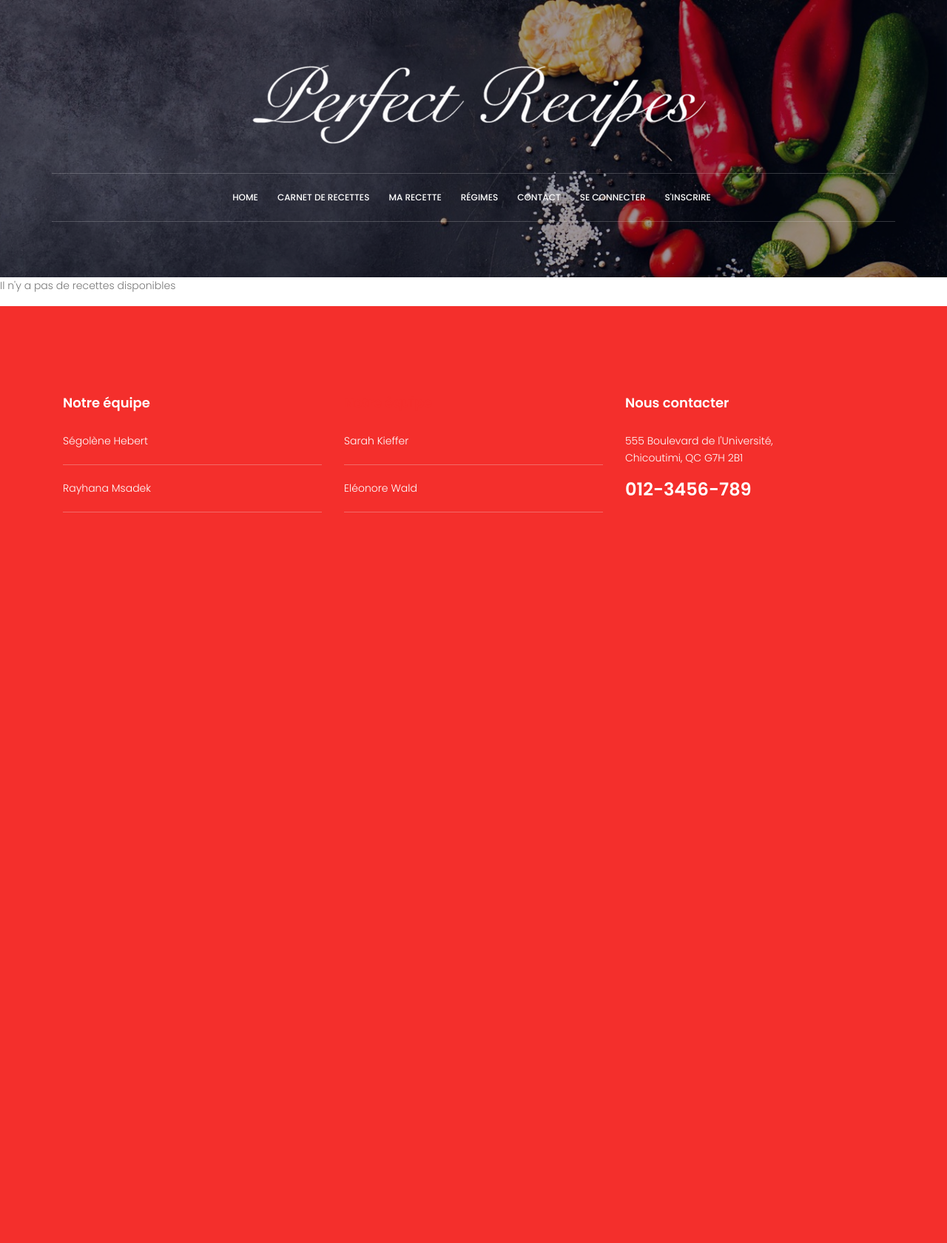
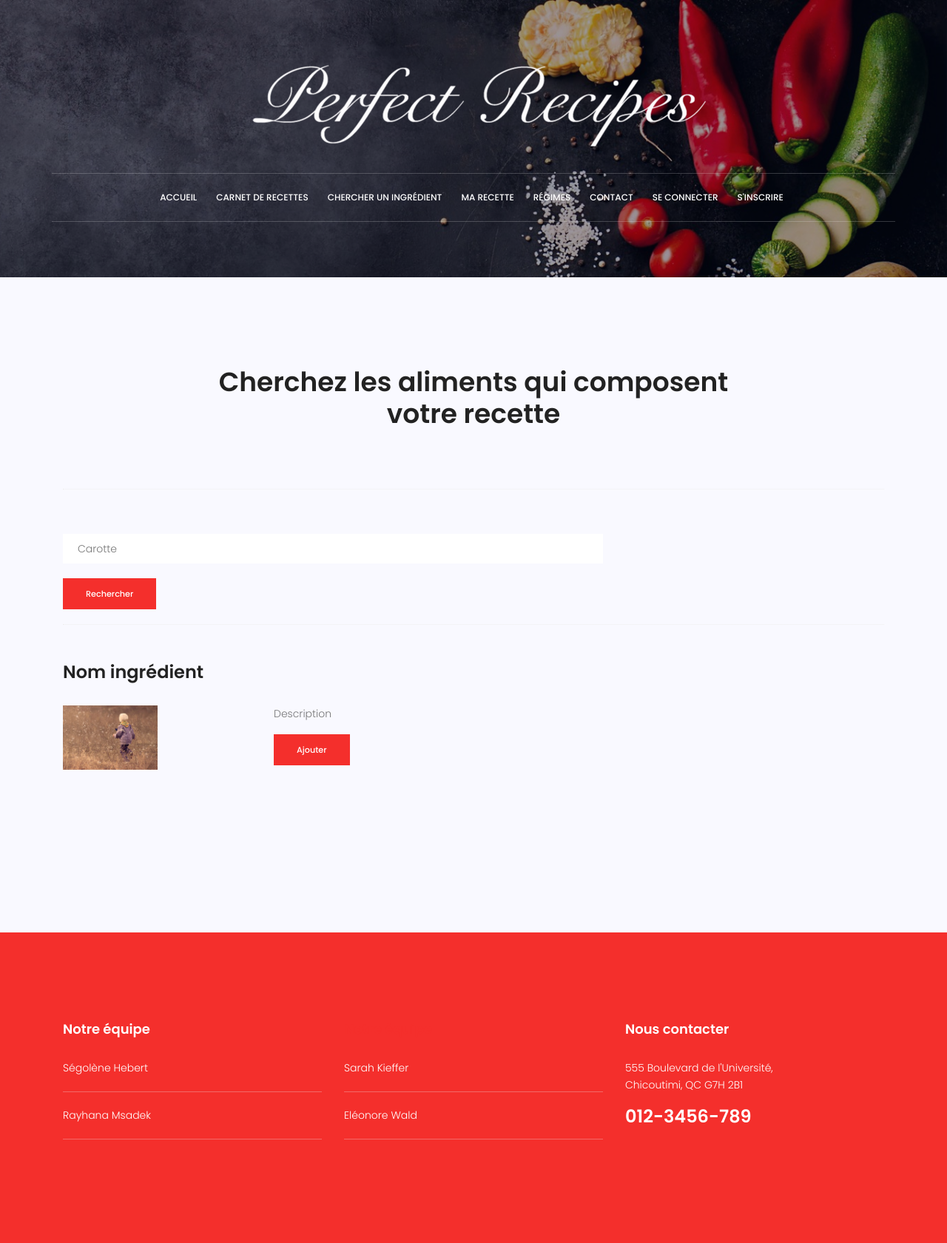
Before and after one commit to eleonoreW/MyProjectWebSem, a Django app: page /Recipes/search/ in a window 1280 px wide. Shown: the whole page at 74% size. Before the commit the page ends 693 px from the top, so only its background shows below. Run offline with Django 3.2, Linux system fonts and the light colour scheme; data that the repository does not hold is empty; some libraries are stand-ins or nearby versions.

Commit message:
Chercher un ingrédient
Incorporation de la page pour chercher un ingrédient

```diff
--- a/Recipes/urls.py
+++ b/Recipes/urls.py
@@ -6,4 +6,5 @@ url(r'^$', views.index, name='index'),
 # ex: /Recipe/5/
 url(r'^(?P<recipe_id>[0-9]+)/$', views.detail, name='detail'),
 url(r'^myrecipe/', views.myrecipe, name='myrecipe'),
+url(r'^search/', views.search, name='search'),
 ]
--- a/Recipes/views.py
+++ b/Recipes/views.py
@@ -22,3 +22,6 @@ def detail(request, recipe_id):
 
 def myrecipe(request):
     return render(request, 'Recipes/myRecipe.html')
+
+def search(request):
+    return render(request, 'Recipes/search.html')
--- /dev/null
+++ b/templates/Recipes/search.html
@@ -0,0 +1,47 @@
+{% extends 'base.html' %}
+{% block content %}
+
+<!-- Start menu-area Area -->
+<section class="menu-area section-gap" id="menu">
+    <div class="container">
+        <div class="row d-flex justify-content-center">
+            <div class="menu-content pb-70 col-lg-8">
+                <div class="title text-center">
+                    <h1 class="mb-10">Cherchez les aliments qui composent votre recette</h1>
+                </div>
+            </div>
+        </div>
+
+        <form action="#">
+            <div class="section-top-border">
+                <div class="row">
+                    <div class="col-lg-8 col-md-8 pb-20">
+                            <div class="mt-10">
+                                <input type="text" name="carotte" placeholder="Carotte" onfocus="this.placeholder = ''" onblur="this.placeholder = 'Carotte'" required class="single-input">
+                            </div>
+                    </div>
+                <div class="col-lg-7 pb-20">
+                    <div class="alert-msg" style="text-align: center;"></div>
+                    <button class="genric-btn primary" style="float: center;">Rechercher</button>
+                </div>
+            </div>
+        </form>
+
+        <div class="section-top-border">
+            <h3 class="mb-30">Nom ingrédient</h3>
+            <div class="row">
+                <div class="col-md-3">
+                    <img src="img/elements/d.jpg" alt="" class="img-fluid">
+                </div>
+                <div class="col-md-9 mt-sm-20 left-align-p">
+                    <p>Description</p>
+                    <button class="genric-btn primary" style="float: center;">Ajouter</button>
+                </div>
+            </div>
+        </div>
+    </div>
+
+
+</section>
+<!-- End menu-area Area -->
+{% endblock %}
--- a/templates/base.html
+++ b/templates/base.html
@@ -47,8 +47,9 @@
 					<div class="row align-items-center justify-content-center d-flex">
 				      <nav id="nav-menu-container">
 				        <ul class="nav-menu">
-				            <li><a href="{% url 'home' %}">Home</a></li>
+				            <li><a href="{% url 'home' %}">Accueil</a></li>
                             <li><a href="{% url 'index' %}">Carnet de recettes</a></li>
+                            <li><a href="{% url 'search' %}">Chercher un ingrédient</a></li>
                             <li><a href="{% url 'myrecipe' %}">Ma recette</a></li>
                             <li><a href="{% url 'diets' %}">R&eacute;gimes</a></li>
                             <li><a href="{% url 'contact' %}">Contact</a></li>
```
Also changed, not shown: 5 other files.
